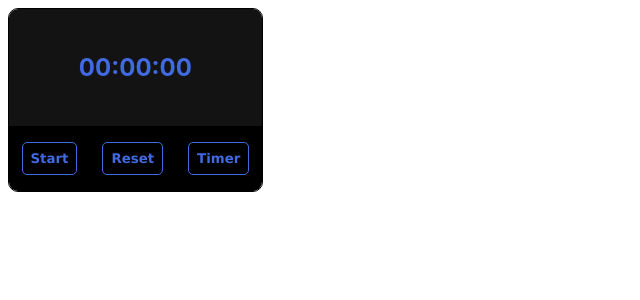
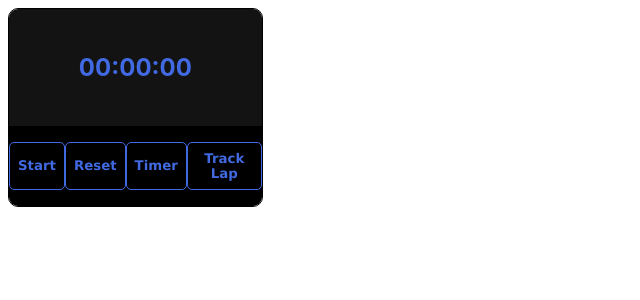
Before and after one commit to JasonEVE0/ReactTimer, a React (Create React App) app: page / in a window 1280 px wide. Shown: the top 300 px of the page, without its empty margins (0-640 px from the left). Built offline with nearby package versions, Linux system fonts and the light colour scheme.

Commit message:
update stopwatch and timer integration

```diff
--- /dev/null
+++ b/src/components/LapTrackingButton.js
@@ -0,0 +1,9 @@
+import React from "react";
+
+function LapTrackingButton() {
+  return (
+    <button className="widget-button">Track Lap</button>
+  )
+}
+
+export default LapTrackingButton;
--- a/src/components/ResetButton.js
+++ b/src/components/ResetButton.js
@@ -2,7 +2,7 @@ import React from "react";
 
 function ResetButton(props) {
   return (
-    <button className="timer-button" onClick={props.reset}>
+    <button className="widget-button" onClick={props.reset}>
       Reset
     </button>
   );
--- /dev/null
+++ b/src/components/StartButton.js
@@ -0,0 +1,24 @@
+import React from "react";
+
+function StartButton(props) {
+  let buttonString = props.isTimeActive ? "Pause" : "Start";
+
+  /**
+   * Toggles the time between a paused state and continuous state
+   */
+  function toggleTime(){
+    if (props.isTimeActive){
+      props.turnTimeOff();
+    } else {
+      props.turnTimeOn();
+    }
+  }
+
+  return (
+    <button className="widget-button" onClick={toggleTime}>
+      {buttonString}
+    </button>
+  );
+}
+
+export default StartButton;
--- a/src/components/StartToggle.js
+++ /dev/null
@@ -1,13 +0,0 @@
-import React from "react";
-
-function StartToggle(props) {
-  let buttonString = props.isStopwatchActive ? "Pause" : "Start";
-
-  return (
-    <button className="timer-button" onClick={props.onClickToggle}>
-      {buttonString}
-    </button>
-  );
-}
-
-export default StartToggle;
--- /dev/null
+++ b/src/components/StopwatchButton.js
@@ -0,0 +1,11 @@
+import React from "react";
+
+function StopwatchButton(props) {
+  return (
+    <button className="widget-button" onClick={props.startStopwatch}>
+      Stopwatch
+    </button>
+  );
+}
+
+export default StopwatchButton;
--- a/src/components/StopwatchInputs.js
+++ b/src/components/StopwatchInputs.js
@@ -1,18 +1,25 @@
 import React from "react";
 
-import StartToggle from "./StartToggle";
+import StartButton from "./StartButton";
 import ResetButton from "./ResetButton";
 import TimerButton from "./TimerButton";
+import LapTrackingButton from "./LapTrackingButton";
 
 function StopwatchInputs(props) {
   return (
     <div className="button-container">
-      <StartToggle
-        onClickToggle={props.toggleTimer}
-        isStopwatchActive={props.stopwatchActive}
+      <StartButton
+        isTimeActive={props.isTimeActive}
+        turnTimeOn={props.turnTimeOn}
+        turnTimeOff={props.turnTimeOff}
       />
       <ResetButton reset={props.resetTime} />
-      <TimerButton timerActiveOnClick={props.displayCountdownWindow} />
+      <TimerButton
+        setTimerSettingPanelActive={props.setTimerSettingPanelActive}
+        setTimerActive={props.setTimerActive}
+        setStopwatchActive={props.setStopwatchActive}
+      />
+      <LapTrackingButton />
     </div>
   );
 }
--- a/src/components/StopwatchWidget.js
+++ b/src/components/StopwatchWidget.js
@@ -5,22 +5,23 @@ import TimerInputs from "./TimerInputs";
 import StopwatchInputs from "./StopwatchInputs";
 
 import "../styles/timer.css";
+import TimerSetting from "./TimerSetting";
 
 function StopwatchWidget() {
-  const [time, setTime] = useState(0);
-  const [stopwatchActive, setStopwatchActive] = useState(false);
-  const [timerActive, setTimerActive] = useState(false);
-  const [direction, setDirection] = useState(1);
-
-  const [timerInterval, setTimerInterval] = useState(); // this state holds the setInterval() so it can be cleared
+  const [time, setTime] = useState(0); // stores the value of the time
+  const [isTimeActive, setIsTimeActive] = useState(false); // stores whether the time is paused or continuing
+  const [direction, setDirection] = useState(1); // stores the time direction, forward or backward
+  const [stopwatchActive, setStopwatchActive] = useState(true); // stores whether the stopwatch is currently active
+  const [timerActive, setTimerActive] = useState(false); // stores whether the timer is currently active
+  const [timerSettingPanelActive, setTimerSettingPanelActive] = useState(false); // stores status of timer setting panel
+  const [timerStartingValue, setTimerStartingValue] = useState(0); // stores the set time of the timer
+  const [timerInterval, setTimerInterval] = useState(); // this state holds the time setInterval() so it can be cleared
 
   /**
-   * useEffect hook that will put the timer in a incrementing/decrementing state or pause state.
-   * When the direction variable is greater than zero the timer will move forwards, when the direction
-   * variable is less than zero it will move backwards.
+   * useEffect hook that will put the timer in a pause or continuous state.
    */
   useEffect(() => {
-    if (stopwatchActive) {
+    if (isTimeActive) {
       setTimerInterval(
         setInterval(() => {
           if (direction > 0) {
@@ -33,58 +34,54 @@ function StopwatchWidget() {
     } else {
       clearInterval(timerInterval);
     }
-  }, [stopwatchActive]);
+  }, [isTimeActive]);
 
   /**
-   * Use effect hook that will signal when the timer has ticked down to 0
+   * useEffect hook that will signal when the timer has ticked down to 0
    */
   useEffect(() => {
-    if (time <= 0) {
-      console.log("stopwatch complete");
-      setStopwatchActive(false);
-      setDirection(1);
+    if (time <= 0 && timerActive) {
+      setTime(0);
+      setIsTimeActive(false);
     }
   }, [time]);
 
-  /**
-   * Toggles the timer between a incrementing/decrementing state or pause state.
-   */
-  function toggleTimer() {
-    stopwatchActive ? setStopwatchActive(false) : setStopwatchActive(true);
+  function turnTimeOn() {
+    setIsTimeActive(true);
   }
 
-  /**
-   * Pauses the timer and sets the time to 00:00:00
-   */
+  function turnTimeOff() {
+    setIsTimeActive(false);
+  }
+
   function resetTime() {
+    if (stopwatchActive) {
+      setTime(0);
+      setIsTimeActive(false);
+    } else if (timerActive) {
+      setTime(timerStartingValue);
+      setIsTimeActive(false);
+    }
+  }
+
+  function startTimer(hours, minutes, seconds) {
+    let totalSeconds = hours * 60 ** 2 + minutes * 60 + seconds;
+    setIsTimeActive(false);
+    setTimerStartingValue(totalSeconds);
+    setTime(totalSeconds);
+    setDirection(-1);
     setStopwatchActive(false);
+    setTimerSettingPanelActive(false);
+    setTimerActive(true);
+  }
+
+  function startStopwatch() {
+    setIsTimeActive(false);
     setTime(0);
     setDirection(1);
-  }
-
-  /**
-   * Displays the countdown input menu
-   */
-  function displayCountdownWindow() {
-    setTimerActive(true);
-    setStopwatchActive(false);
-  }
-
-  /**
-   * Closes the countdown input menu
-   */
-  function closeCountdownWindow() {
+    setStopwatchActive(true);
+    setTimerSettingPanelActive(false);
     setTimerActive(false);
-  }
-
-  /**
-   * Sets the timer from the countdown inputs and flips the timer direction
-   */
-  function setCountdown(hours, minutes, seconds) {
-    let totalSeconds = hours * 60 ** 2 + minutes * 60 + seconds;
-    setTime(totalSeconds);
-    setDirection(-1);
-    setStopwatchActive(true);
   }
 
   return (
@@ -92,17 +89,28 @@ function StopwatchWidget() {
       <div className="display-container">
         <TimerDisplay time={time} />
       </div>
-      {timerActive ? (
+
+      {timerSettingPanelActive && <TimerSetting startTimer={startTimer} />}
+
+      {timerActive && (
         <TimerInputs
-          setCountdown={setCountdown}
-          turnOffCountdown={closeCountdownWindow}
+          isTimeActive={isTimeActive}
+          turnTimeOn={turnTimeOn}
+          turnTimeOff={turnTimeOff}
+          resetTime={resetTime}
+          startStopwatch={startStopwatch}
         />
-      ) : (
+      )}
+
+      {stopwatchActive && (
         <StopwatchInputs
-          toggleTimer={toggleTimer}
-          stopwatchActive={stopwatchActive}
+          isTimeActive={isTimeActive}
+          turnTimeOn={turnTimeOn}
+          turnTimeOff={turnTimeOff}
           resetTime={resetTime}
-          displayCountdownWindow={displayCountdownWindow}
+          setTimerSettingPanelActive={setTimerSettingPanelActive}
+          setTimerActive={setTimerActive}
+          setStopwatchActive={setStopwatchActive}
         />
       )}
     </div>
--- a/src/components/TimerButton.js
+++ b/src/components/TimerButton.js
@@ -1,8 +1,14 @@
 import React from "react";
 
 function TimerButton(props) {
+  function displaySettingPanel() {
+    props.setTimerActive(false);
+    props.setStopwatchActive(false);
+    props.setTimerSettingPanelActive(true);
+  }
+
   return (
-    <button className="timer-button" onClick={props.timerActiveOnClick}>
+    <button className="widget-button" onClick={displaySettingPanel}>
       Timer
     </button>
   );
--- /dev/null
+++ b/src/components/TimerSetting.js
@@ -0,0 +1,40 @@
+import React from "react";
+
+import "../styles/timer.css";
+
+function TimerSetting(props) {
+  function submitTimer() {
+    let hours = Number(document.querySelector("#hours").value);
+    let minutes = Number(document.querySelector("#minutes").value);
+    let seconds = Number(document.querySelector("#seconds").value);
+
+    props.startTimer(hours, minutes, seconds);
+  }
+
+  return (
+    <div className="countdown-container">
+      <form>
+        <label htmlFor="hours">hours:&nbsp;&nbsp;&nbsp;&nbsp;&nbsp;</label>
+        <input type="text" name="hours" id="hours"></input>
+        <br />
+
+        <label htmlFor="minutes">minutes: </label>
+        <input type="text" name="minutes" id="minutes"></input>
+        <br />
+
+        <label htmlFor="seconds">seconds: </label>
+        <input type="text" name="seconds" id="seconds"></input>
+        <br />
+
+        <input
+          className="countdown-submit"
+          onClick={submitTimer}
+          type="button"
+          value="Start Countdown"
+        ></input>
+      </form>
+    </div>
+  );
+}
+
+export default TimerSetting;
--- a/src/styles/timer.css
+++ b/src/styles/timer.css
@@ -54,7 +54,7 @@
     }
 }
 
-.timer-button {
+.widget-button {
     padding: 0.5rem;
     font-family: 'Lucida Sans', 'Lucida Sans Regular', 'Lucida Grande', 'Lucida Sans Unicode', Geneva, Verdana, sans-serif;
     background-color: black;
```
Also changed, not shown: src/components/TimerInputs.js (+16 -35 lines).
